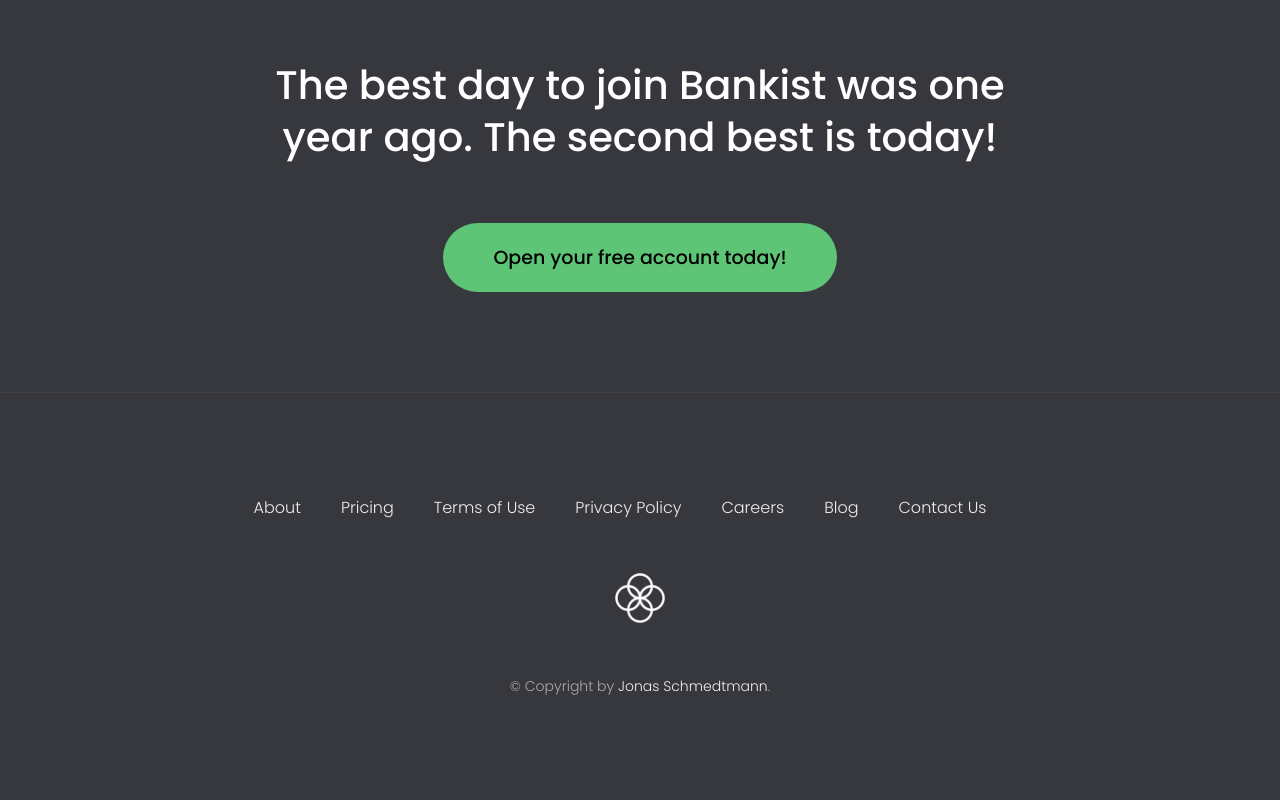
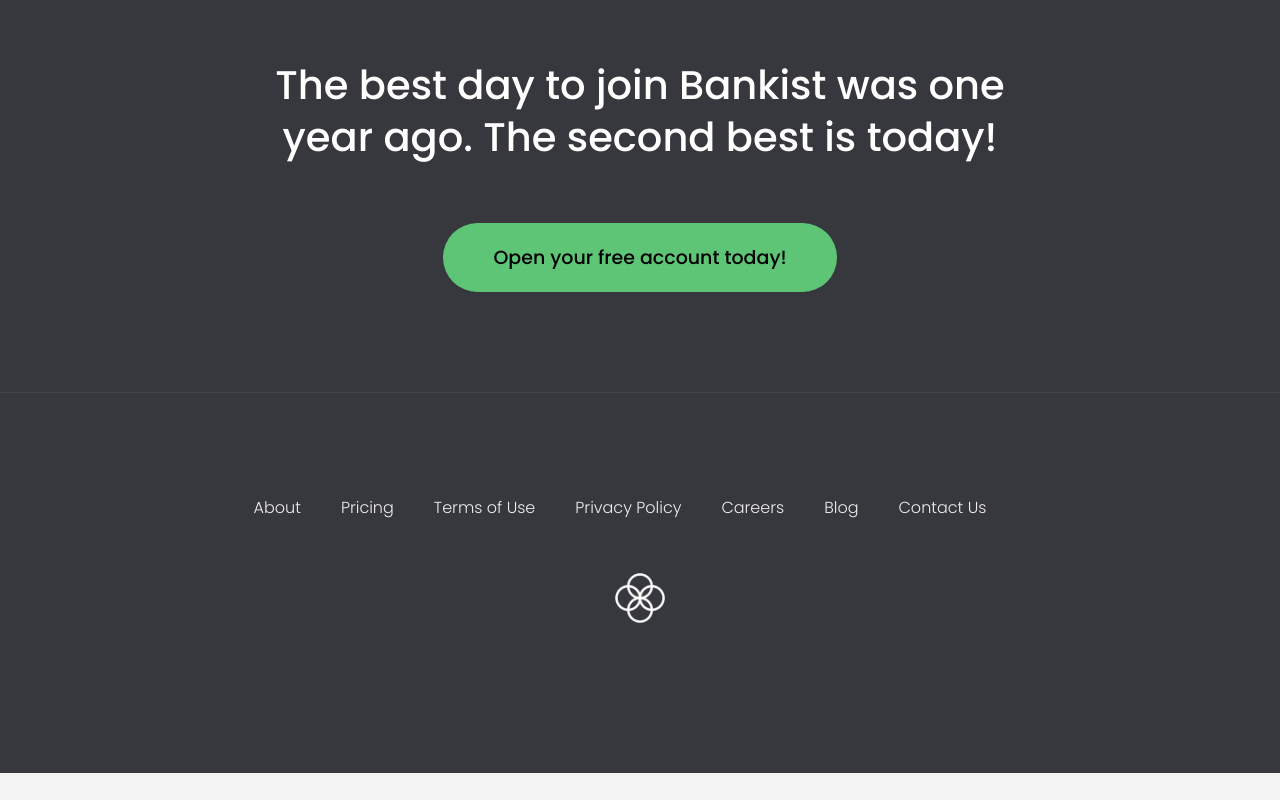
Before and after one commit to Hayjaycodes/BankistWeb, a plain HTML site: page index.html in a window 1280 px wide. Shown: the part 4237-5037 px from the top of the page. After the commit the page ends 5010 px from the top, so only its background shows below. Drawn offline with Linux system fonts and the light colour scheme.

Commit message:
Update index.html

```diff
--- a/index.html
+++ b/index.html
@@ -324,16 +324,7 @@
         </li>
       </ul>
       <img src="img/icon.png" alt="Logo" class="footer__logo" />
-      <p class="footer__copyright">
-        &copy; Copyright by
-        <a
-          class="footer__link twitter-link"
-          target="_blank"
-          href="https://twitter.com/jonasschmedtman"
-          >Jonas Schmedtmann</a
-        >.
-      </p>
-    </footer>
+
 
     <div class="modal hidden">
       <button class="btn--close-modal">&times;</button>
```
